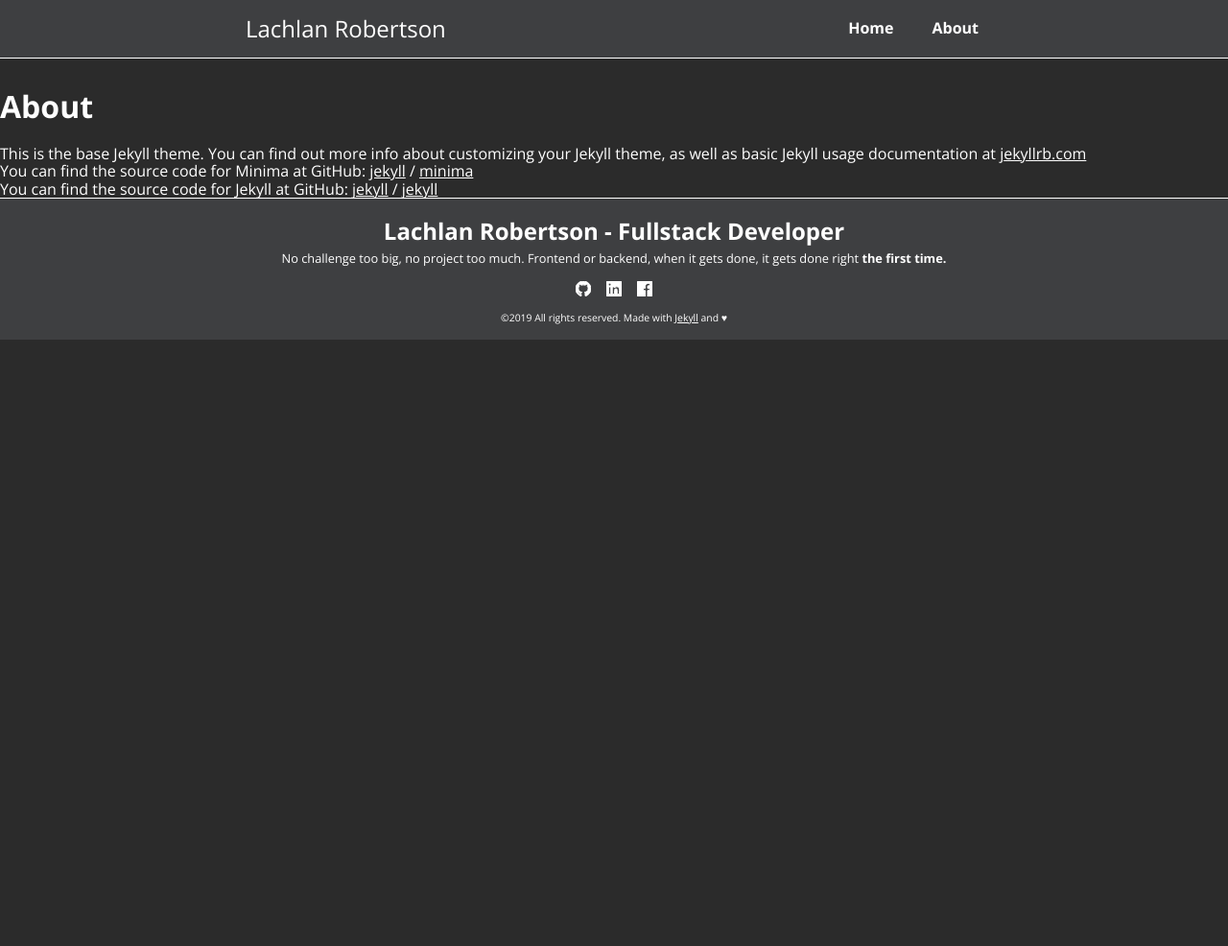
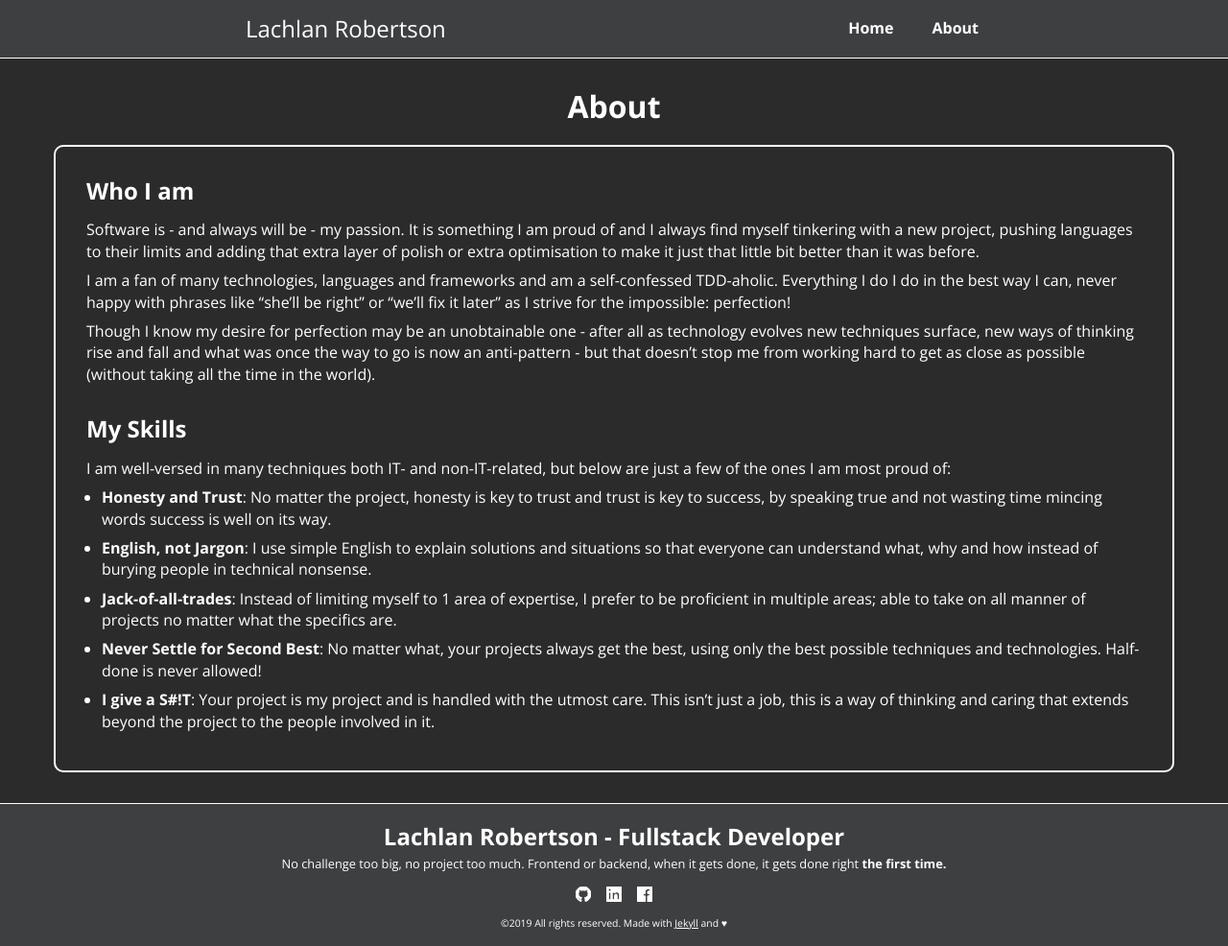
Before and after one commit to lrobert142/lrobert142.github.io, a Jekyll site: the page built from about.md, in a window 1280 px wide. Shown: the whole page at 96% size. Built offline with Jekyll 4.4.1, drawn with Linux system fonts in a browser that asks for light colours; before the commit the page ends 900 px from its top, so only the background shows below that.

Commit message:
About page

```diff
--- a/_layouts/page.html
+++ b/_layouts/page.html
@@ -1,6 +1,8 @@
 ---
 layout: default
+type: {{ page.type }}
 ---
+<div class="container">
     <article class="post">
 
         <header class="post-header">
@@ -12,3 +14,4 @@ layout: default
         </div>
 
     </article>
+</div>
--- /dev/null
+++ b/_sass/layouts/page.scss
@@ -0,0 +1,35 @@
+.post-title {
+  text-align: center;
+}
+
+.post-content {
+  border: 2px solid var(--white);
+  border-radius: 10px;
+  padding: 2rem;
+
+  h2 {
+    margin-top: 2rem;
+    margin-bottom: 1rem;
+  }
+
+  h2:first-of-type {
+    margin-top: 0;
+  }
+
+  p,
+  li {
+    line-height: 1.4;
+    margin-bottom: 0.5rem;
+  }
+
+  ul {
+    padding-left: 1rem;
+  }
+}
+
+@media (max-width: 600px) {
+  .post-content {
+    padding: 0;
+    border: none;
+  }
+}
--- a/about.md
+++ b/about.md
@@ -2,17 +2,23 @@
 layout: page
 title: About
 permalink: /about/
+type: about
 ---
 
-This is the base Jekyll theme. You can find out more info about customizing your Jekyll theme, as well as basic Jekyll usage documentation at [jekyllrb.com](https://jekyllrb.com/)
+## Who I am
 
-You can find the source code for Minima at GitHub:
-[jekyll][jekyll-organization] /
-[minima](https://github.com/jekyll/minima)
+Software is - and always will be - my passion. It is something I am proud of and I always find myself tinkering with a new project, pushing languages to their limits and adding that extra layer of polish or extra optimisation to make it just that little bit better than it was before.
 
-You can find the source code for Jekyll at GitHub:
-[jekyll][jekyll-organization] /
-[jekyll](https://github.com/jekyll/jekyll)
+I am a fan of many technologies, languages and frameworks and am a self-confessed TDD-aholic. Everything I do I do in the best way I can, never happy with phrases like "she'll be right" or "we'll fix it later" as I strive for the impossible: perfection!
 
+Though I know my desire for perfection may be an unobtainable one - after all as technology evolves new techniques surface, new ways of thinking rise and fall and what was once the way to go is now an anti-pattern - but that doesn't stop me from working hard to get as close as possible (without taking all the time in the world).
 
-[jekyll-organization]: https://github.com/jekyll
+## My Skills
+
+I am well-versed in many techniques both IT- and non-IT-related, but below are just a few of the ones I am most proud of:
+
+- **Honesty and Trust**: No matter the project, honesty is key to trust and trust is key to success, by speaking true and not wasting time mincing words success is well on its way.
+- **English, not Jargon**: I use simple English to explain solutions and situations so that everyone can understand what, why and how instead of burying people in technical nonsense.
+- **Jack-of-all-trades**: Instead of limiting myself to 1 area of expertise, I prefer to be proficient in multiple areas; able to take on all manner of projects no matter what the specifics are.
+- **Never Settle for Second Best**: No matter what, your projects always get the best, using only the best possible techniques and technologies. Half-done is never allowed!
+- **I give a S#!T**: Your project is my project and is handled with the utmost care. This isn't just a job, this is a way of thinking and caring that extends beyond the project to the people involved in it.
--- a/assets/main.scss
+++ b/assets/main.scss
@@ -12,4 +12,5 @@
 @import "includes/header";
 @import "includes/social";
 @import "layouts/home";
+@import "layouts/page";
 @import "pages/404";
```
Lines whose indentation alone changed are shown as unchanged.
